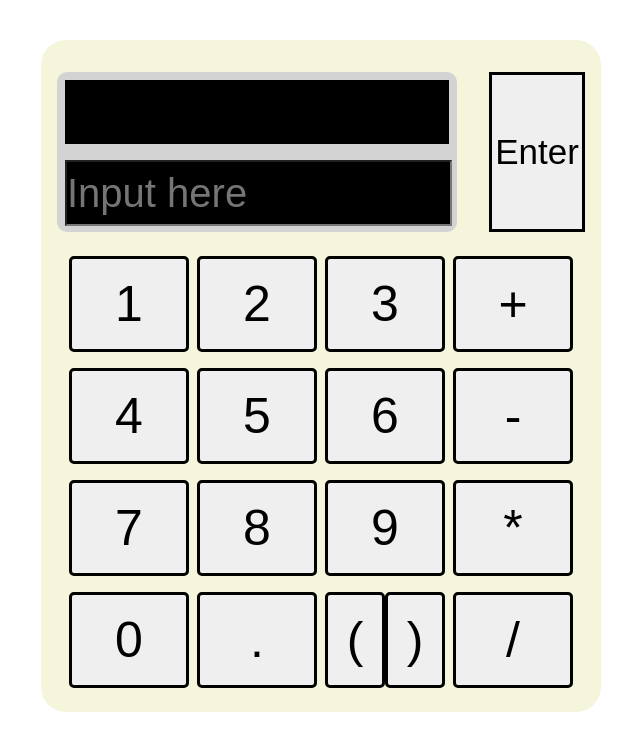
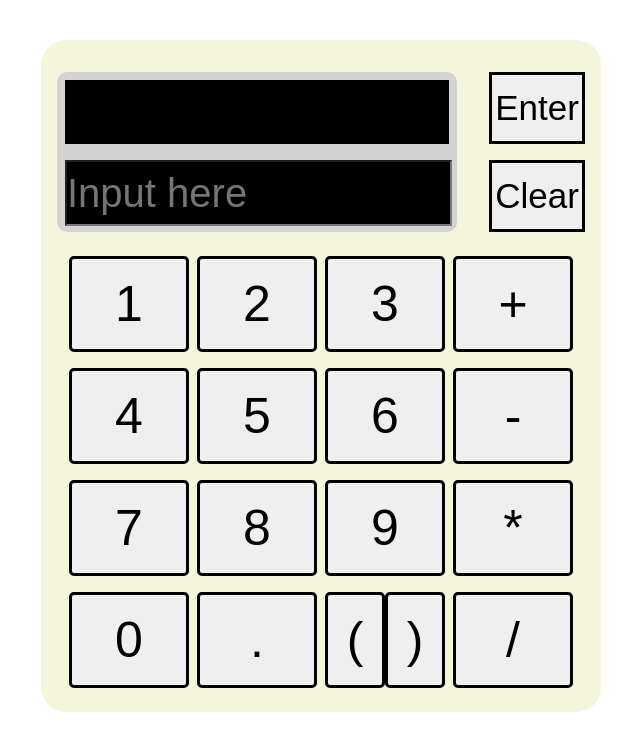
Before and after one commit to Zephromon/calculator, a plain HTML site: page index.html in a window 1280 px wide. Shown: the whole page, without its empty margins (319-959 px from the left). Drawn offline with Linux system fonts and the light colour scheme.

Commit message:
Add clear button.

```diff
--- a/index.html
+++ b/index.html
@@ -16,7 +16,10 @@
                     <input placeholder="Input here">
                 </div>
             </div>
-            <button id="enter">Enter</button>
+            <div id="screen-buttons">
+                <button id="enter">Enter</button>
+                <button id="clear">Clear</button>
+            </div>
         </div>
         <div id="button-container">
             <div class="row">
--- a/main.js
+++ b/main.js
@@ -21,3 +21,7 @@ for (let i = 0; i < buttons.length; i++)  {
         document.querySelector("input").value += buttons[i].textContent;
     })
 }
+
+document.querySelector("#clear").addEventListener("click", () => {
+    document.querySelector("input").value = "";
+})
--- a/style.css
+++ b/style.css
@@ -61,13 +61,21 @@ input {
     font-size: 40px;
 }
 
-#enter {
+#screen-buttons {
+    display: flex;
+    flex-direction: column;
+    justify-content: space-between;
+    height: 20vh;
+    width: 12vh;
+}
+
+#screen-buttons > button {
     display: flex;
     justify-content: center;
     align-items: center;
     background-color: "#AFE1AF";
     border: 3px solid black;
-    height: 20vh;
+    height: 9vh;
     width: 12vh;
     font-size: 35px;
 }
```
